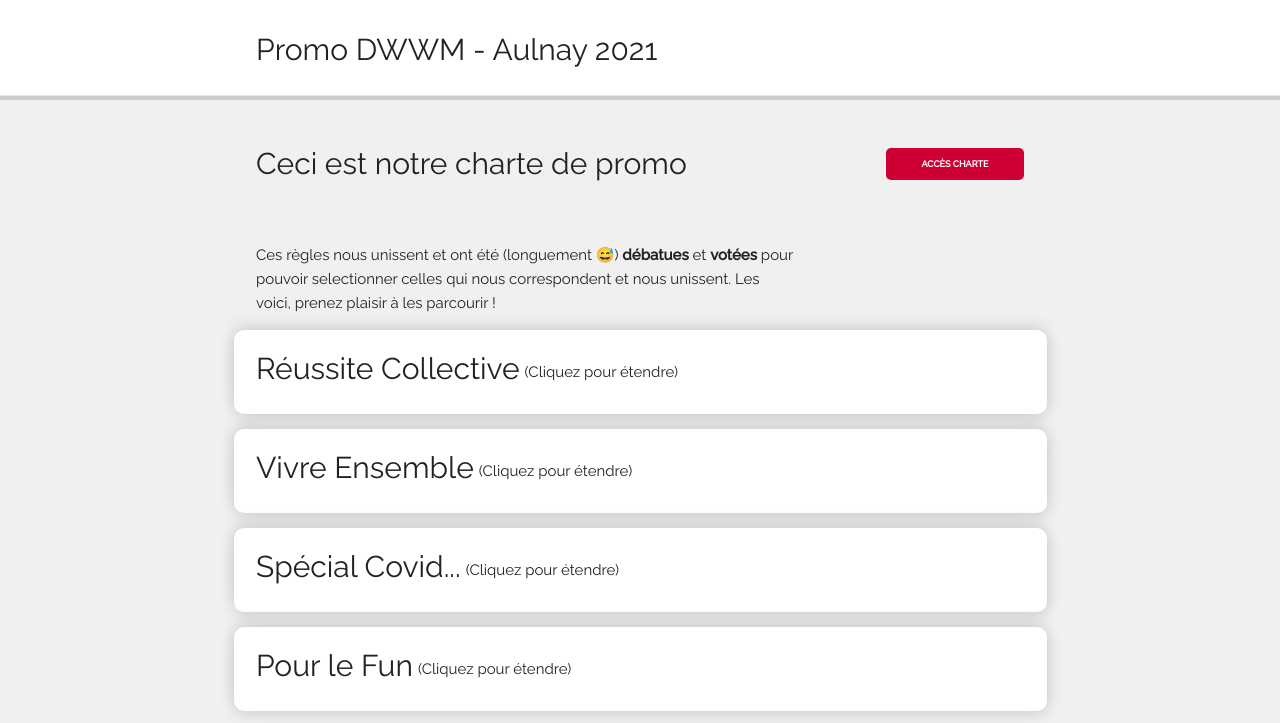
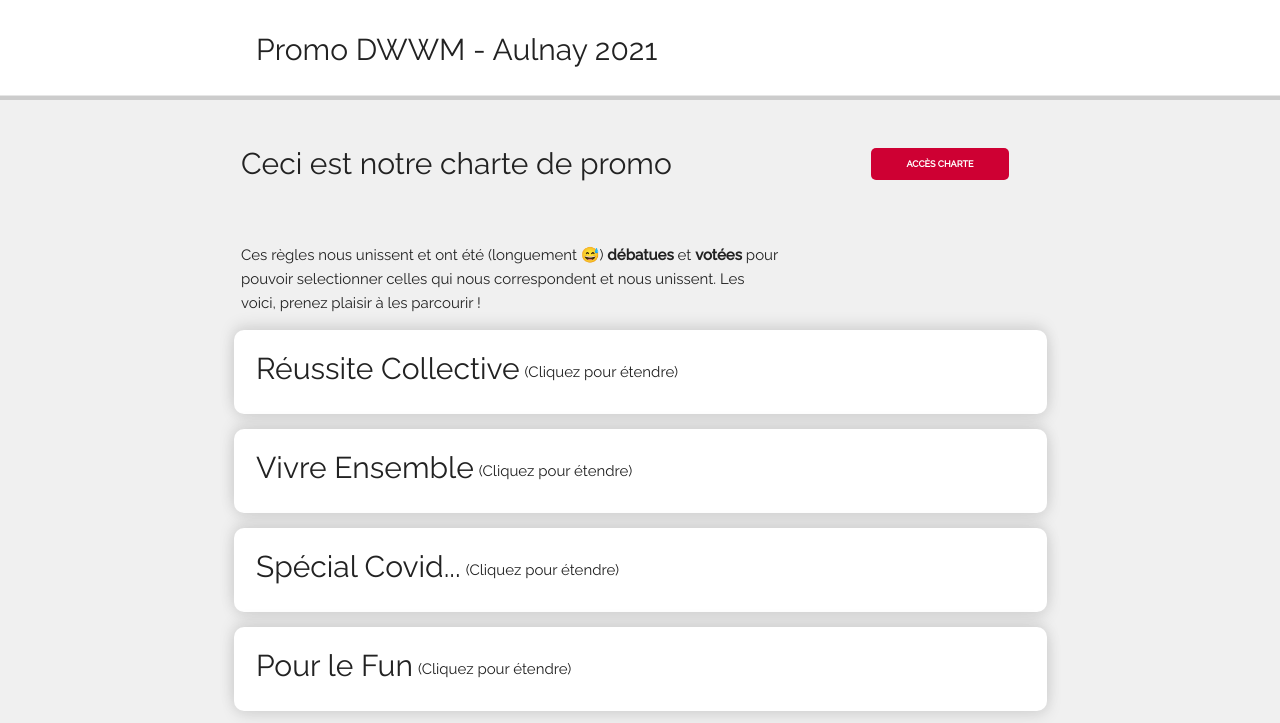
Before and after one commit to dasilvadav07/Brief-1, a plain HTML site: page index.html in a window 1280 px wide. Shown: the top 723 px of the page. Drawn offline with Linux system fonts and the light colour scheme.

Commit message:
Alignement des sections

```diff
--- a/style.css
+++ b/style.css
@@ -52,6 +52,7 @@ h1{
     flex-wrap: wrap;
     justify-content: space-between;
     align-items: center;
+    transform: translateX(-1em);
 }
 .container--btn, .container--btn:visited {
     background: rgb(206, 0, 51);
```
